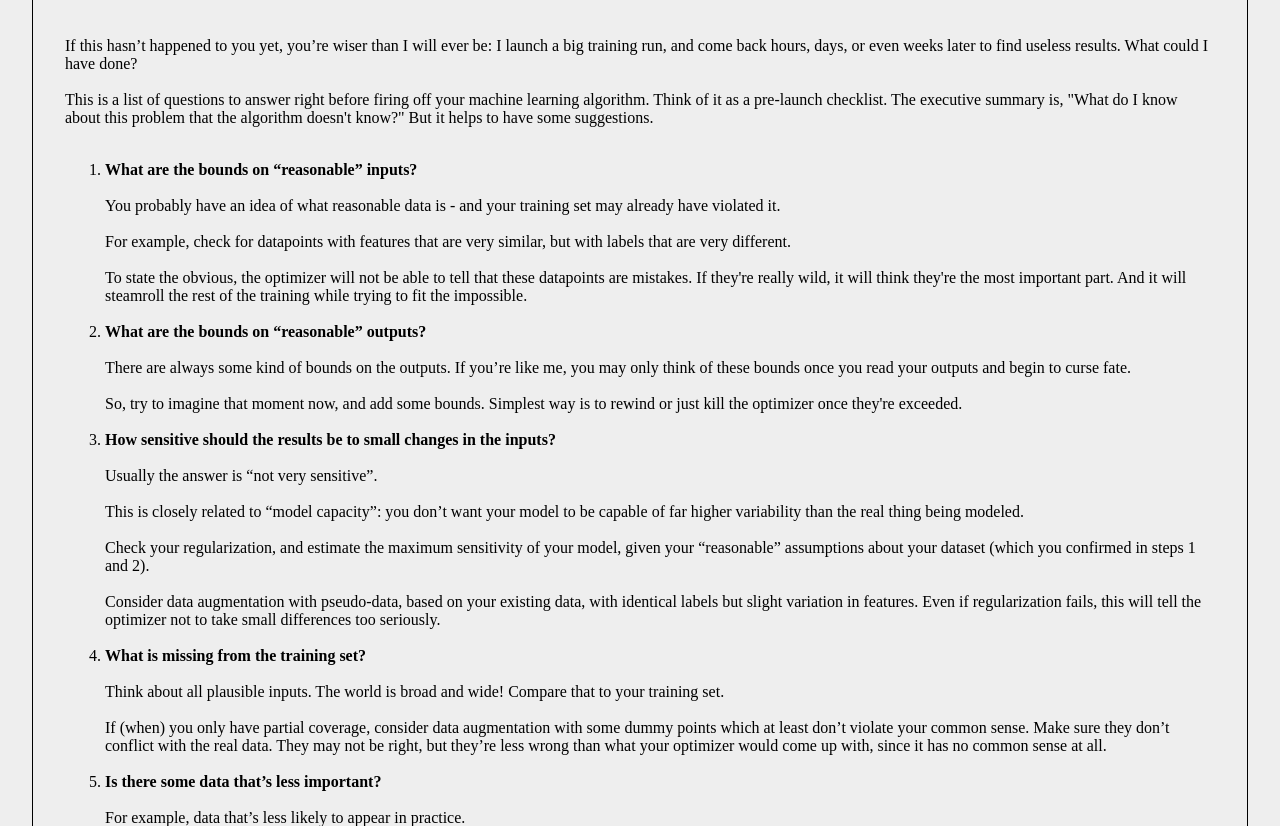
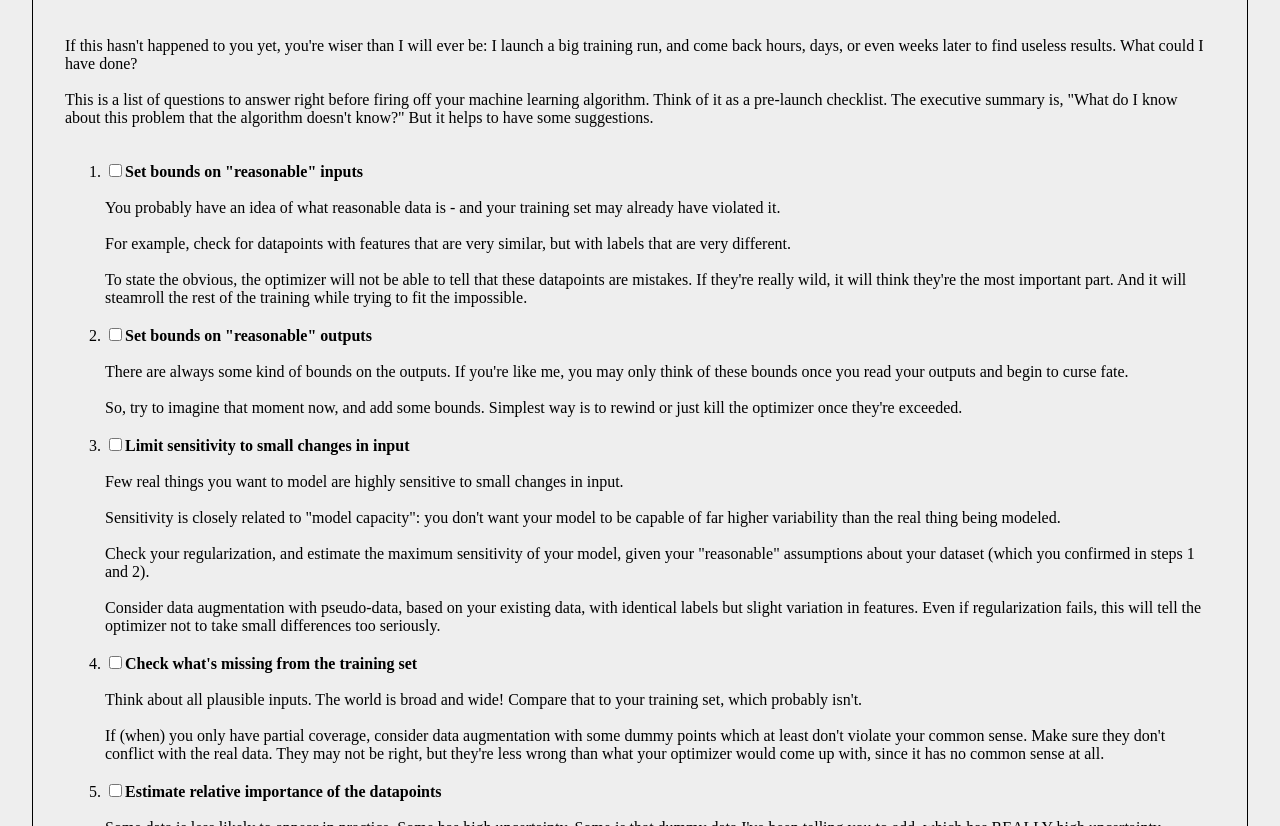
Before and after one commit to jminuse/jminuse.github.io, a plain HTML site: page index.html in a window 1280 px wide. Shown: the part 126-952 px from the top of the page. Drawn offline with Linux system fonts and the light colour scheme.

Commit message:
Improve wording of ML checklist

```diff
--- a/index.html
+++ b/index.html
@@ -3,13 +3,18 @@
 <head>
 <title>Machine learning pre-launch checklist</title>
 <meta charset="UTF-8">
+<style>
+input[type=checkbox] {
+	font-size:1em;
+}
+</style>
 </head>
 <body style="white-space:pre-wrap; margin:2em; padding:2em; background:#EEE; border:1px solid black;"><h1>Machine learning pre-launch checklist</h1>
-If this hasn’t happened to you yet, you’re wiser than I will ever be: I launch a big training run, and come back hours, days, or even weeks later to find useless results. What could I have done?
+If this hasn't happened to you yet, you're wiser than I will ever be: I launch a big training run, and come back hours, days, or even weeks later to find useless results. What could I have done?
 
 This is a list of questions to answer right before firing off your machine learning algorithm. Think of it as a pre-launch checklist. The executive summary is, "What do I know about this problem that the algorithm doesn't know?" But it helps to have some suggestions.
 
-<ol><li><b>What are the bounds on “reasonable” inputs?</b>
+<ol><li><b><input type="checkbox">Set bounds on "reasonable" inputs</b>
 
 You probably have an idea of what reasonable data is - and your training set may already have violated it.
 
@@ -17,37 +22,35 @@ For example, check for datapoints with features that are very similar, but with
 
 To state the obvious, the optimizer will not be able to tell that these datapoints are mistakes. If they're really wild, it will think they're the most important part. And it will steamroll the rest of the training while trying to fit the impossible.
 
-</li><li><b>What are the bounds on “reasonable” outputs?</b>
+</li><li><b><input type="checkbox">Set bounds on "reasonable" outputs</b>
 
-There are always some kind of bounds on the outputs. If you’re like me, you may only think of these bounds once you read your outputs and begin to curse fate.
+There are always some kind of bounds on the outputs. If you're like me, you may only think of these bounds once you read your outputs and begin to curse fate.
 
 So, try to imagine that moment now, and add some bounds. Simplest way is to rewind or just kill the optimizer once they're exceeded.
 
-</li><li><b>How sensitive should the results be to small changes in the inputs?</b>
+</li><li><b><input type="checkbox">Limit sensitivity to small changes in input</b>
 
-Usually the answer is “not very sensitive”.
+Few real things you want to model are highly sensitive to small changes in input.
 
-This is closely related to “model capacity”: you don’t want your model to be capable of far higher variability than the real thing being modeled.
+Sensitivity is closely related to "model capacity": you don't want your model to be capable of far higher variability than the real thing being modeled.
 
-Check your regularization, and estimate the maximum sensitivity of your model, given your “reasonable” assumptions about your dataset (which you confirmed in steps 1 and 2).
+Check your regularization, and estimate the maximum sensitivity of your model, given your "reasonable" assumptions about your dataset (which you confirmed in steps 1 and 2).
 
 Consider data augmentation with pseudo-data, based on your existing data, with identical labels but slight variation in features. Even if regularization fails, this will tell the optimizer not to take small differences too seriously.
 
-</li><li><b>What is missing from the training set?</b>
+</li><li><b><input type="checkbox">Check what's missing from the training set</b>
 
-Think about all plausible inputs. The world is broad and wide! Compare that to your training set.
+Think about all plausible inputs. The world is broad and wide! Compare that to your training set, which probably isn't.
 
-If (when) you only have partial coverage, consider data augmentation with some dummy points which at least don’t violate your common sense. Make sure they don’t conflict with the real data. They may not be right, but they’re less wrong than what your optimizer would come up with, since it has no common sense at all.
+If (when) you only have partial coverage, consider data augmentation with some dummy points which at least don't violate your common sense. Make sure they don't conflict with the real data. They may not be right, but they're less wrong than what your optimizer would come up with, since it has no common sense at all.
 
-</li><li><b>Is there some data that’s less important?</b>
+</li><li><b><input type="checkbox">Estimate relative importance of the datapoints</b>
 
-For example, data that’s less likely to appear in practice.
+Some data is less likely to appear in practice. Some has high uncertainty. Some is that dummy data I've been telling you to add, which has REALLY high uncertainty because you made it up.
 
-Or, all that dummy data I’ve been telling you to add!
+These points are useful, but they have the power to distort your results if taken too seriously - and the optimizer will absolutely take them seriously. You have to tell it not to do that. Downweight them in your loss function, with some weight between 0.001 and 1.0 that of the trusted points.
 
-Consider downweighting those datapoints in your loss function, in proportion to their lack of importance.
-
-</li><li><b>Do I know there's not already a solution to this online?</b>
+</li><li><b><input type="checkbox">Try a quick internet search...</b>
 
 For example, searching just the name of this checklist, I find:
 <a href="https://machinelearningmastery.com/machine-learning-checklist/">machinelearningmastery.com/machine-learning-checklist</a>
```
